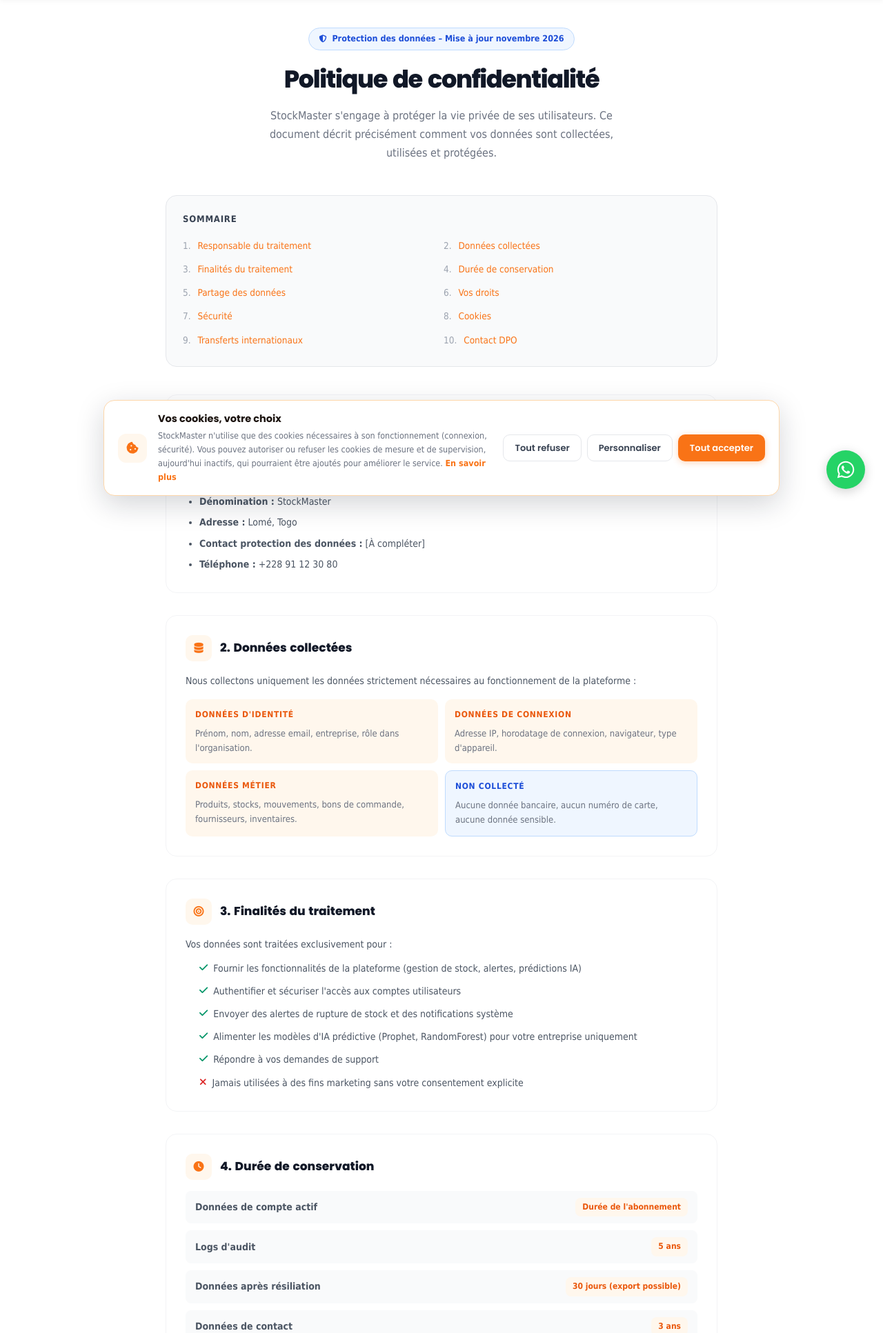
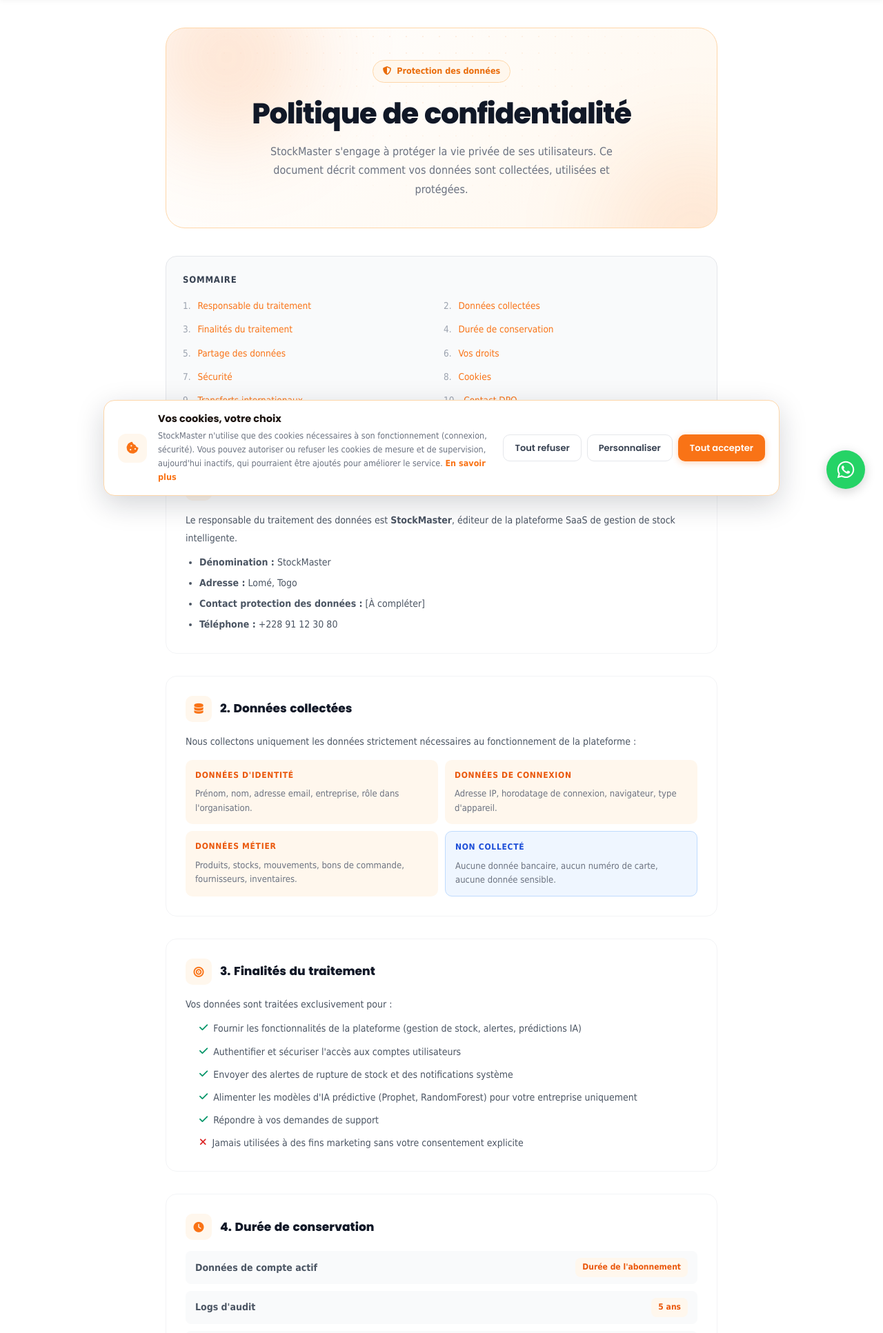
Before and after one commit to aksp66/stockmaster, a Django app: page /politique/ in a window 1280 px wide. Shown: the part 65-1998 px from the top of the page at 69% size. Run offline with Django 5.2, Linux system fonts and the light colour scheme; parts of the project's set-up code (start-up, migrations or seed data) failed here and were passed over.

Commit message:
Pages publiques : en-têtes animés communs, FAQ à ouverture douce, promesses inexactes retirées

```diff
--- /dev/null
+++ b/apps/pages/templates/pages/_hero.html
@@ -0,0 +1,7 @@
+<header class="pg-hero ac-reveal">
+  <span class="ac-blob b1"></span><span class="ac-blob b2"></span>
+  {% if nombre %}<span class="ac-kicker"><i class="fas fa-{{ icone|default:'circle-info' }}"></i> {{ nombre }} entreprise{{ nombre|pluralize }} cliente{{ nombre|pluralize }}</span>
+  {% elif kicker %}<span class="ac-kicker"><i class="fas fa-{{ icone|default:'circle-info' }}"></i> {{ kicker }}</span>{% endif %}
+  <h1>{{ titre }}</h1>
+  {% if sous %}<p>{{ sous }}</p>{% endif %}
+</header>
--- a/apps/pages/templates/pages/_juridique_debut.html
+++ b/apps/pages/templates/pages/_juridique_debut.html
@@ -8,9 +8,8 @@
   .a-completer { background: #fef3c7; color: #92400e; padding: 1px 7px; border-radius: 6px; font-weight: 600; font-size: 12.5px; }
   .alerte-juridique { background: #fffbeb; border: 1.5px solid #fde68a; border-radius: 12px; padding: 12px 16px; margin-bottom: 24px; font-size: 13px; color: #92400e; }
 </style>
-<div class="juridique">
-  <h1>{{ titre }}</h1>
-  <p class="maj">Dernière mise à jour : novembre 2026</p>
+{% include "pages/_hero.html" with kicker="Informations légales" icone="scale-balanced" titre=titre sous="Dernière mise à jour : novembre 2026" %}
+<div class="juridique ac-reveal">
   {% if manquants and user.is_authenticated and user.role == 'super_admin' %}
   <div class="alerte-juridique"><strong>Réservé au super admin :</strong> {{ manquants|length }} information(s) de l'éditeur restent « À compléter »
     (variables <code>LEGAL_*</code> du fichier <code>.env</code>). Ce texte est un modèle de départ : faites-le relire par un juriste avant publication.</div>
--- a/apps/pages/templates/pages/politique.html
+++ b/apps/pages/templates/pages/politique.html
@@ -9,50 +9,7 @@
 {% block content %}
 <div style="max-width: 800px; margin: 0 auto">
   <!-- En-tête -->
-  <div style="text-align: center; margin-bottom: 48px">
-    <div
-      style="
-        display: inline-flex;
-        align-items: center;
-        gap: 8px;
-        background: #eff6ff;
-        border: 1px solid #bfdbfe;
-        padding: 6px 14px;
-        border-radius: 20px;
-        font-size: 12.5px;
-        font-weight: 600;
-        color: #1d4ed8;
-        margin-bottom: 16px;
-      "
-    >
-      <i class="fas fa-shield-halved" style="font-size: 11px"></i> Protection des données
-      – Mise à jour novembre 2026
-    </div>
-    <h1
-      style="
-        font-size: 2.2rem;
-        font-weight: 800;
-        color: #111827;
-        letter-spacing: -0.04em;
-        margin-bottom: 12px;
-      "
-    >
-      Politique de confidentialité
-    </h1>
-    <p
-      style="
-        color: #6b7280;
-        font-size: 1rem;
-        max-width: 520px;
-        margin: 0 auto;
-        line-height: 1.7;
-      "
-    >
-      StockMaster s'engage à protéger la vie privée de ses utilisateurs. Ce
-      document décrit précisément comment vos données sont collectées, utilisées
-      et protégées.
-    </p>
-  </div>
+  {% include "pages/_hero.html" with kicker="Protection des données" icone="shield-halved" titre="Politique de confidentialité" sous="StockMaster s'engage à protéger la vie privée de ses utilisateurs. Ce document décrit comment vos données sont collectées, utilisées et protégées." %}
 
   <!-- Table des matières -->
   <div
@@ -211,7 +168,7 @@
   </div>
 
   <!-- Sections -->
-  <div style="display: flex; flex-direction: column; gap: 32px">
+  <div style="display: flex; flex-direction: column; gap: 32px" data-stagger>
     <div
       id="s1"
       style="
--- a/static/css/accueil.css
+++ b/static/css/accueil.css
@@ -174,3 +174,14 @@
   .ac-track { animation: none; }
   .ac-steps::after { width: 80%; transition: none; } .ac-steps .ac-num { background: var(--or); color: #fff; }
 }
+
+/* ── En-tête des pages publiques intérieures ─────────────────────────────── */
+.pg-hero { position: relative; overflow: hidden; isolation: isolate; text-align: center; padding: 46px 24px 42px; margin-bottom: 40px; border-radius: 28px;
+  background: linear-gradient(135deg, #fff, var(--or-dim)); border: 1.5px solid var(--or-border); }
+.pg-hero::before { content: ""; position: absolute; inset: 0; z-index: -1; opacity: .45;
+  background-image: radial-gradient(rgba(var(--or-rgb), .22) 1.2px, transparent 1.2px); background-size: 24px 24px;
+  -webkit-mask-image: radial-gradient(ellipse at 50% 0%, #000 10%, transparent 70%); mask-image: radial-gradient(ellipse at 50% 0%, #000 10%, transparent 70%); }
+.pg-hero .ac-blob.b1 { width: 240px; height: 240px; top: -90px; left: -50px; }
+.pg-hero .ac-blob.b2 { width: 220px; height: 220px; bottom: -90px; right: -30px; }
+.pg-hero h1 { font-family: var(--font-display); font-size: clamp(1.8rem, 4vw, 2.6rem); font-weight: 800; color: #111827; letter-spacing: -.03em; word-spacing: .06em; margin-bottom: 10px; }
+.pg-hero p { color: #6b7280; max-width: 560px; margin: 0 auto; line-height: 1.7; }
--- a/static/js/accueil.js
+++ b/static/js/accueil.js
@@ -3,6 +3,14 @@
   'use strict';
   var calme = window.matchMedia && window.matchMedia('(prefers-reduced-motion: reduce)').matches;
   var $$ = function (s, r) { return Array.prototype.slice.call((r || document).querySelectorAll(s)); };
+
+  // ── Apparition en cascade des enfants d'un conteneur [data-stagger] ───────
+  $$('[data-stagger]').forEach(function (conteneur) {
+    Array.prototype.slice.call(conteneur.children).forEach(function (enfant, i) {
+      enfant.classList.add('ac-reveal');
+      enfant.style.setProperty('--d', Math.min(i, 10) * 0.05 + 's');
+    });
+  });
 
   // ── Apparition au défilement ──────────────────────────────────────────────
   var revele = function (el) { el.classList.add('ac-in'); };
--- a/templates/base.html
+++ b/templates/base.html
@@ -49,8 +49,9 @@
     .btn-ghost:hover { background:#fff7ed; border-color:#fed7aa; color:var(--or); }
     .faq-item { border:1px solid #e5e7eb; border-radius:12px; overflow:hidden; }
     .faq-trigger { cursor:pointer; width:100%; background:none; border:none; text-align:left; padding:18px 20px; font-family: var(--font-body); }
-    .faq-body { display:none; padding:0 20px 18px; }
-    .faq-item.open .faq-body { display:block; }
+    .faq-body { display:grid; grid-template-rows:0fr; transition:grid-template-rows .35s ease; }
+    .faq-in { overflow:hidden; min-height:0; }
+    .faq-item.open .faq-body { grid-template-rows:1fr; }
     .faq-item.open .faq-chevron { transform:rotate(180deg); }
     .faq-chevron { transition:transform .25s; }
     .msg-success { background:#ecfdf5; border-left:4px solid #059669; color:#065f46; }
```
Also changed, not shown: apps/pages/templates/pages/contact.html (+1 -9 lines), apps/pages/templates/pages/entreprises.html (+2 -10 lines), apps/pages/templates/pages/faq.html (+4 -13 lines).
